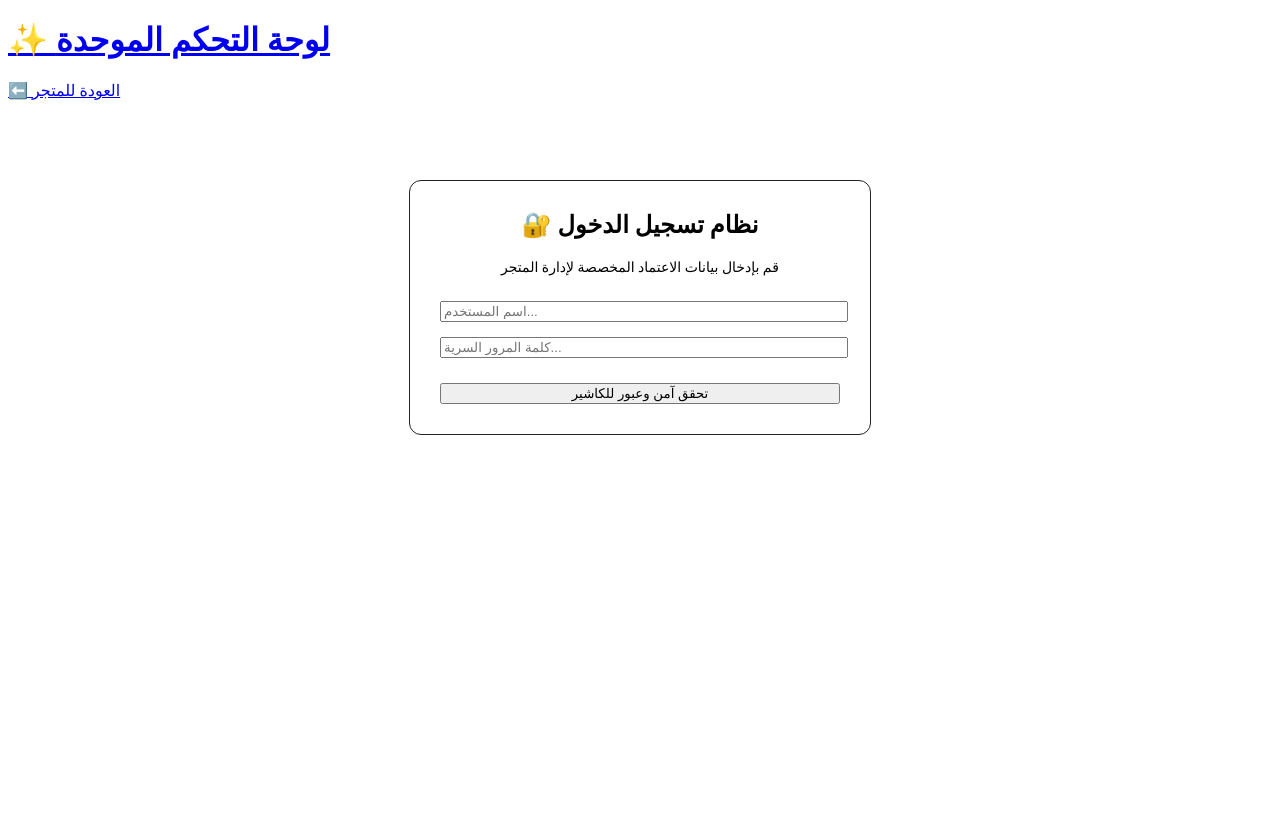
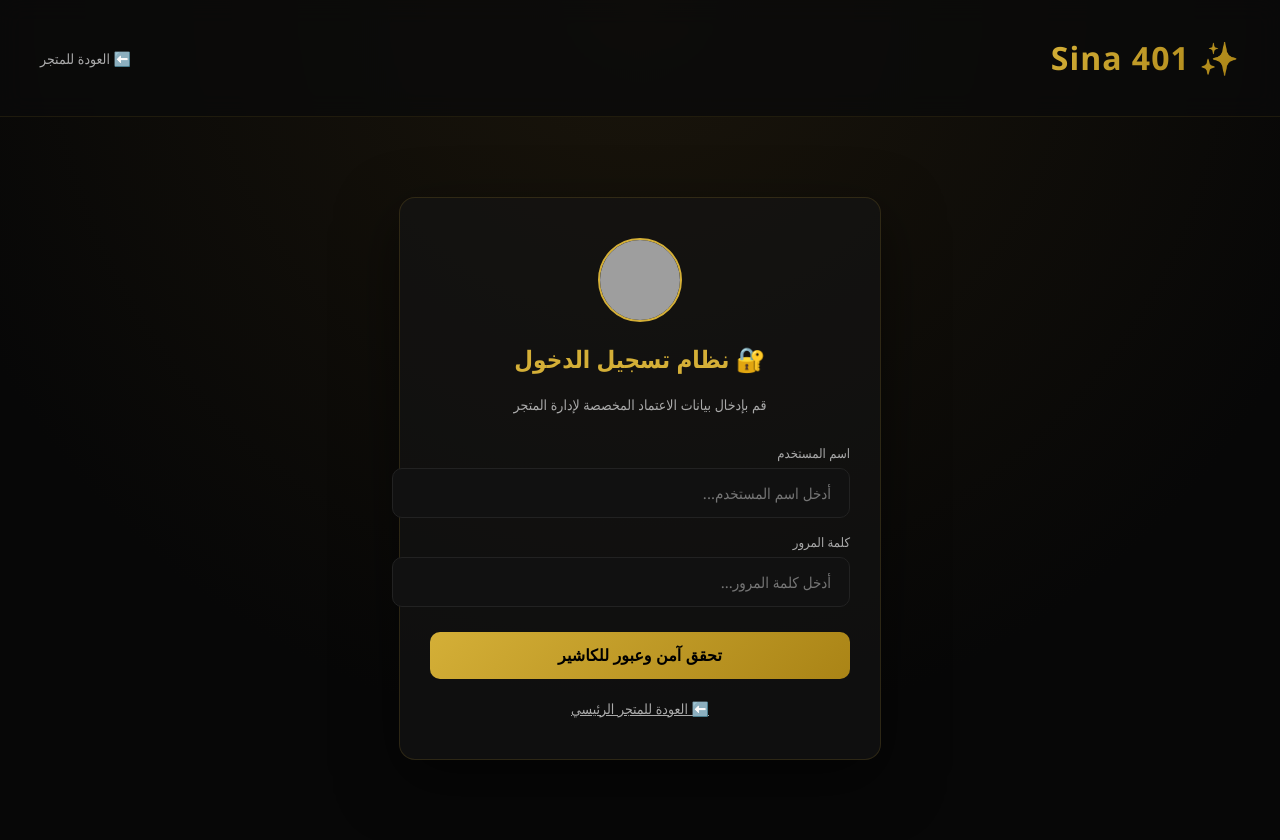
Before and after one commit to mosebh99/sina.401, a Flask app: page /login.html in a window 1280 px wide. Before the commit the page ends 435 px from the top, so only its background shows below. Run offline with Flask 3, Linux system fonts and the light colour scheme; some libraries are stand-ins or nearby versions; grey boxes are pictures that could not be loaded.

Commit message:
Update login.html

```diff
--- a/templates/login.html
+++ b/templates/login.html
@@ -1,45 +1,112 @@
 <!DOCTYPE html>
-<html lang=\"ar\" dir=\"rtl\">
+<html lang="ar" dir="rtl">
 <head>
-    <meta charset=\"UTF-8\">
-    <meta name=\"viewport\" content=\"width=device-width, initial-scale=1.0\">
+    <meta charset="UTF-8">
+    <meta name="viewport" content="width=device-width, initial-scale=1.0">
     <title>تسجيل الدخول الإداري | Sina 401</title>
-    <link rel=\"icon\" type=\"image/png\" href=\"/static/css/logo.png.jpeg\">
-    <link rel=\"stylesheet\" href=\"/static/css/style.css\">
+    <link rel="icon" type="image/png" href="/static/css/logo.png.jpeg">
+    <link rel="stylesheet" href="/static/css/style.css">
+    <style>
+        .login-container { max-width: 420px; margin: 80px auto; padding: 40px 30px; background: var(--card-bg); border-radius: 16px; border: 1px solid var(--card-border); text-align: center; box-shadow: 0 20px 60px rgba(0,0,0,0.5); }
+        .login-container h2 { color: var(--primary); margin-top: 0; font-size: 24px; }
+        .login-container p { color: var(--text-muted); font-size: 14px; margin-bottom: 30px; }
+        .login-form { display: flex; flex-direction: column; gap: 15px; }
+        .input-group { position: relative; }
+        .input-group input { width: 100%; padding: 14px 18px; background: #111; border: 1px solid #222; border-radius: 10px; color: #fff; font-family: inherit; font-size: 15px; transition: all 0.3s; }
+        .input-group input:focus { outline: none; border-color: var(--primary); box-shadow: 0 0 15px rgba(212, 175, 55, 0.15); }
+        .input-group label { display: block; text-align: right; margin-bottom: 6px; color: var(--text-muted); font-size: 13px; }
+        .login-btn { background: var(--primary-gradient); color: #000; border: none; padding: 14px; border-radius: 10px; font-weight: bold; font-size: 16px; cursor: pointer; transition: all 0.3s; margin-top: 10px; }
+        .login-btn:hover { transform: scale(1.02); box-shadow: 0 6px 20px rgba(212, 175, 55, 0.4); }
+        .login-btn:disabled { opacity: 0.6; cursor: not-allowed; transform: none; }
+        .error-msg { color: #ef4444; font-size: 13px; margin-top: 10px; display: none; }
+        .success-msg { color: #22c55e; font-size: 13px; margin-top: 10px; display: none; }
+        .back-link { display: inline-block; margin-top: 20px; color: var(--text-muted); font-size: 14px; transition: color 0.3s; }
+        .back-link:hover { color: var(--primary); }
+        .logo-img { width: 80px; height: 80px; border-radius: 50%; object-fit: cover; margin-bottom: 15px; border: 2px solid var(--primary); }
+    </style>
+<base target="_blank">
 </head>
 <body>
     <header>
-        <h1><a href=\"/\">✨ لوحة التحكم الموحدة</a></h1>
+        <h1><a href="/">✨ Sina 401</a></h1>
         <div class="nav-links"><a href="/">⬅️ العودة للمتجر</a></div>
     </header>
 
-    <div style="max-width: 400px; margin: 80px auto; padding: 30px; background: var(--card-bg); border-radius: 12px; border: 1px solid #222; text-align: center;">
-        <h2 style="color: var(--primary); margin-top: 0;">🔐 نظام تسجيل الدخول</h2>
-        <p style="color: var(--text-muted); font-size: 14px; margin-bottom: 25px;">قم بإدخال بيانات الاعتماد المخصصة لإدارة المتجر</p>
+    <div class="login-container">
+        <img src="/static/css/logo.png.jpeg" alt="Sina 401" class="logo-img" onerror="this.style.display='none'">
+        <h2>🔐 نظام تسجيل الدخول</h2>
+        <p>قم بإدخال بيانات الاعتماد المخصصة لإدارة المتجر</p>
 
-        <form id="admin-login-form" style="display: flex; flex-direction: column; gap: 15px;">
-            <input type="text" id="adm-user" class="search-input" placeholder="اسم المستخدم..." required style="width:100%;">
-            <input type="password" id="adm-pass" class="search-input" placeholder="كلمة المرور السرية..." required style="width:100%;">
-            <button type="submit" class="btn-primary" style="margin-top:10px;">تحقق آمن وعبور للكاشير</button>
+        <form id="admin-login-form" class="login-form">
+            <div class="input-group">
+                <label>اسم المستخدم</label>
+                <input type="text" id="adm-user" placeholder="أدخل اسم المستخدم..." required autocomplete="username">
+            </div>
+            <div class="input-group">
+                <label>كلمة المرور</label>
+                <input type="password" id="adm-pass" placeholder="أدخل كلمة المرور..." required autocomplete="current-password">
+            </div>
+            <button type="submit" class="login-btn" id="login-btn">تحقق آمن وعبور للكاشير</button>
+            <div class="error-msg" id="error-msg"></div>
+            <div class="success-msg" id="success-msg"></div>
         </form>
+
+        <a href="/" class="back-link">⬅️ العودة للمتجر الرئيسي</a>
     </div>
 
     <script>
-        if(sessionStorage.getItem('sina_admin_auth') === 'true') {
-            window.location.href = '/cashier.html';
+        // التحقق من حالة تسجيل الدخول عند تحميل الصفحة
+        async function checkLoginStatus() {
+            try {
+                const res = await fetch('/api/auth/check');
+                const data = await res.json();
+                if (data.authenticated) {
+                    window.location.href = '/cashier.html';
+                }
+            } catch (e) {}
         }
+        checkLoginStatus();
 
-        document.getElementById('admin-login-form').addEventListener('submit', function(e) {
+        document.getElementById('admin-login-form').addEventListener('submit', async function(e) {
             e.preventDefault();
+
             const user = document.getElementById('adm-user').value.trim();
             const pass = document.getElementById('adm-pass').value.trim();
+            const btn = document.getElementById('login-btn');
+            const errorDiv = document.getElementById('error-msg');
+            const successDiv = document.getElementById('success-msg');
 
-            if(user === "admin" && pass === "MoSebA01065653401") {
-                sessionStorage.setItem('sina_admin_auth', 'true');
-                alert("✅ تم التحقق بنجاح! جاري العبور إلى لوحة الكاشير...");
-                window.location.href = '/cashier.html';
-            } else {
-                alert("❌ بيانات الدخول غير صحيحة!");
+            errorDiv.style.display = 'none';
+            successDiv.style.display = 'none';
+            btn.disabled = true;
+            btn.innerText = 'جاري التحقق...';
+
+            try {
+                const res = await fetch('/api/auth/login', {
+                    method: 'POST',
+                    headers: { 'Content-Type': 'application/json' },
+                    body: JSON.stringify({ username: user, password: pass })
+                });
+
+                const data = await res.json();
+
+                if (data.success) {
+                    successDiv.innerText = '✅ ' + data.message + ' جاري التوجيه...';
+                    successDiv.style.display = 'block';
+                    setTimeout(() => {
+                        window.location.href = '/cashier.html';
+                    }, 1000);
+                } else {
+                    errorDiv.innerText = '❌ ' + (data.message || 'بيانات الدخول غير صحيحة');
+                    errorDiv.style.display = 'block';
+                    btn.disabled = false;
+                    btn.innerText = 'تحقق آمن وعبور للكاشير';
+                }
+            } catch (err) {
+                errorDiv.innerText = '❌ فشل الاتصال بالسيرفر';
+                errorDiv.style.display = 'block';
+                btn.disabled = false;
+                btn.innerText = 'تحقق آمن وعبور للكاشير';
             }
         });
     </script>
```
